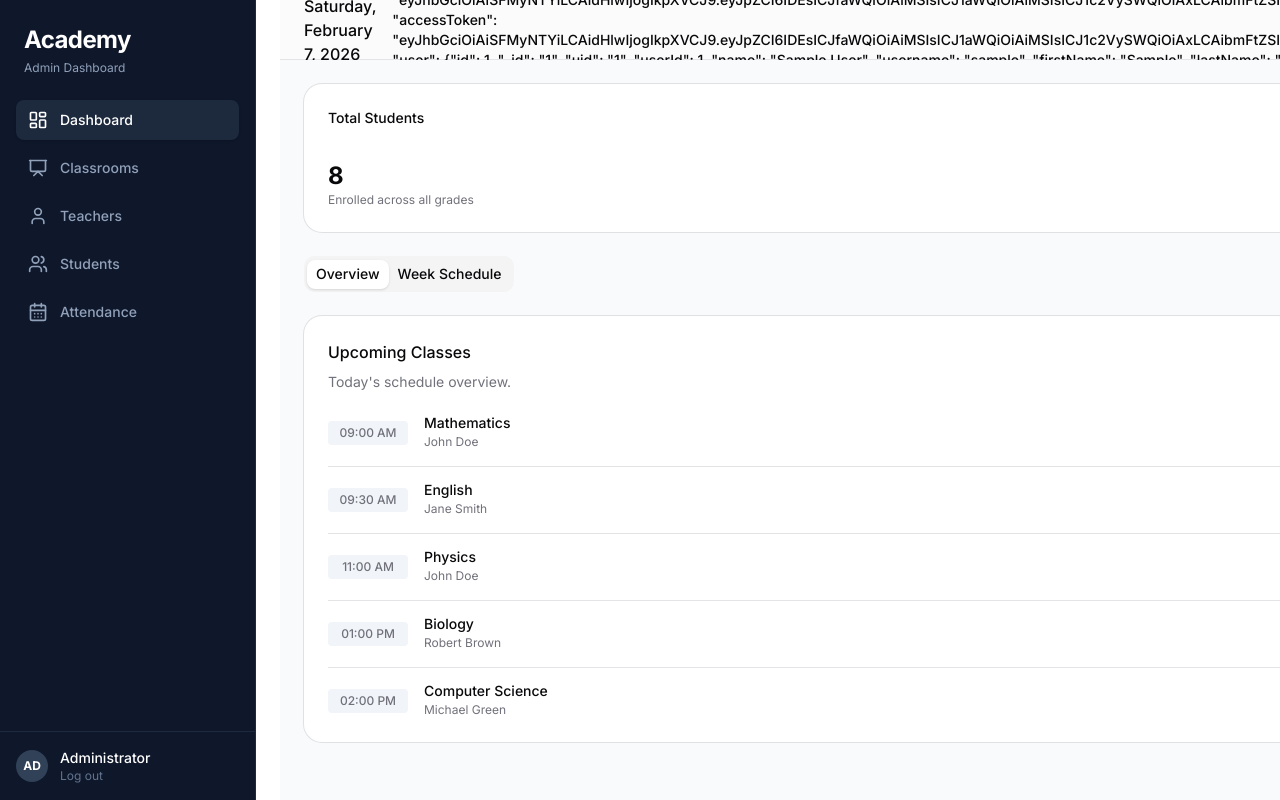
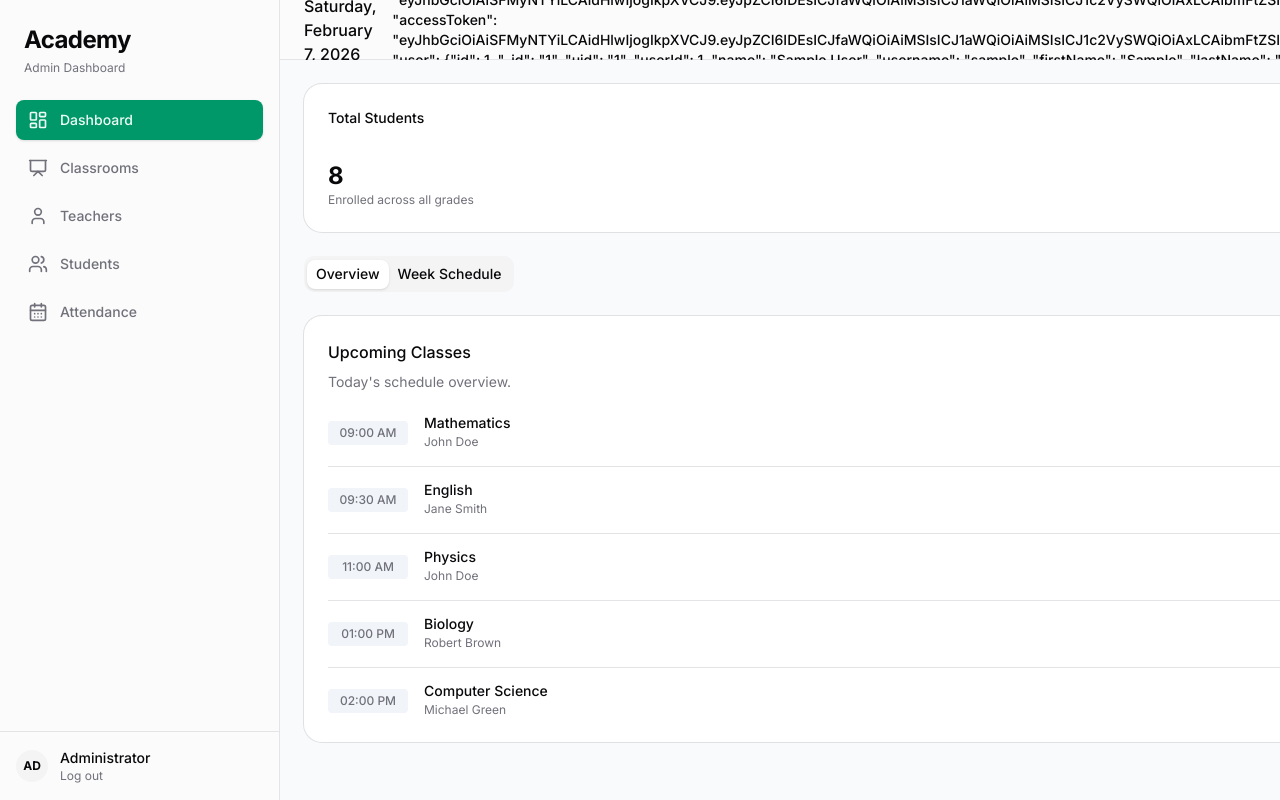
Before and after one commit to 5yndr0m/academy-admin, a Next.js app: page / in a window 1280 px wide. Shown: the top 800 px of the page. Built offline with nearby package versions, Linux system fonts and the light colour scheme; sample sign-in values are in the browser's storage.

Commit message:
style: fix inconsistent styles

```diff
--- a/components/layout/LayoutWrapper.tsx
+++ b/components/layout/LayoutWrapper.tsx
@@ -14,7 +14,11 @@ export function LayoutWrapper({ children }: { children: React.ReactNode }) {
 
     return (
         <div className="grid min-h-screen w-full md:grid-cols-[220px_1fr] lg:grid-cols-[280px_1fr]">
-            <Sidebar />
+            <div className="hidden border-r bg-muted/40 md:block min-h-screen h-full">
+                <div className="flex h-full max-h-screen flex-col gap-2">
+                    <Sidebar />
+                </div>
+            </div>
             <div className="flex flex-col">
                 <Topbar />
                 <main className="flex flex-1 flex-col gap-4 p-4 lg:gap-6 lg:p-6 bg-slate-50 dark:bg-background">
--- a/components/layout/Sidebar.tsx
+++ b/components/layout/Sidebar.tsx
@@ -23,10 +23,10 @@ export function Sidebar({ className }: { className?: string }) {
     const pathname = usePathname();
 
     return (
-        <div className={cn("flex flex-col h-full bg-slate-900 text-white w-64 border-r border-slate-800", className)}>
+        <div className={cn("flex flex-col h-full", className)}>
             <div className="p-6">
                 <h1 className="text-2xl font-bold tracking-tight">Academy</h1>
-                <p className="text-xs text-slate-400 mt-1">Admin Dashboard</p>
+                <p className="text-xs text-muted-foreground mt-1">Admin Dashboard</p>
             </div>
 
             <nav className="flex-1 px-4 space-y-2">
@@ -39,8 +39,8 @@ export function Sidebar({ className }: { className?: string }) {
                             className={cn(
                                 "flex items-center gap-3 px-3 py-2.5 rounded-md text-sm font-medium transition-colors",
                                 isActive
-                                    ? "bg-slate-800 text-white shadow-sm"
-                                    : "text-slate-400 hover:text-white hover:bg-slate-800/50"
+                                    ? "bg-primary text-primary-foreground shadow-sm"
+                                    : "text-muted-foreground hover:text-foreground hover:bg-accent"
                             )}
                         >
                             <item.icon className="w-5 h-5" />
@@ -50,14 +50,14 @@ export function Sidebar({ className }: { className?: string }) {
                 })}
             </nav>
 
-            <div className="p-4 border-t border-slate-800">
+            <div className="p-4 border-t">
                 <div className="flex items-center gap-3">
-                    <div className="w-8 h-8 rounded-full bg-slate-700 flex items-center justify-center text-xs font-bold">
+                    <div className="w-8 h-8 rounded-full bg-muted flex items-center justify-center text-xs font-bold">
                         AD
                     </div>
                     <div className="text-sm">
                         <p className="font-medium">Administrator</p>
-                        <p className="text-xs text-slate-500">Log out</p>
+                        <p className="text-xs text-muted-foreground">Log out</p>
                     </div>
                 </div>
             </div>
```
